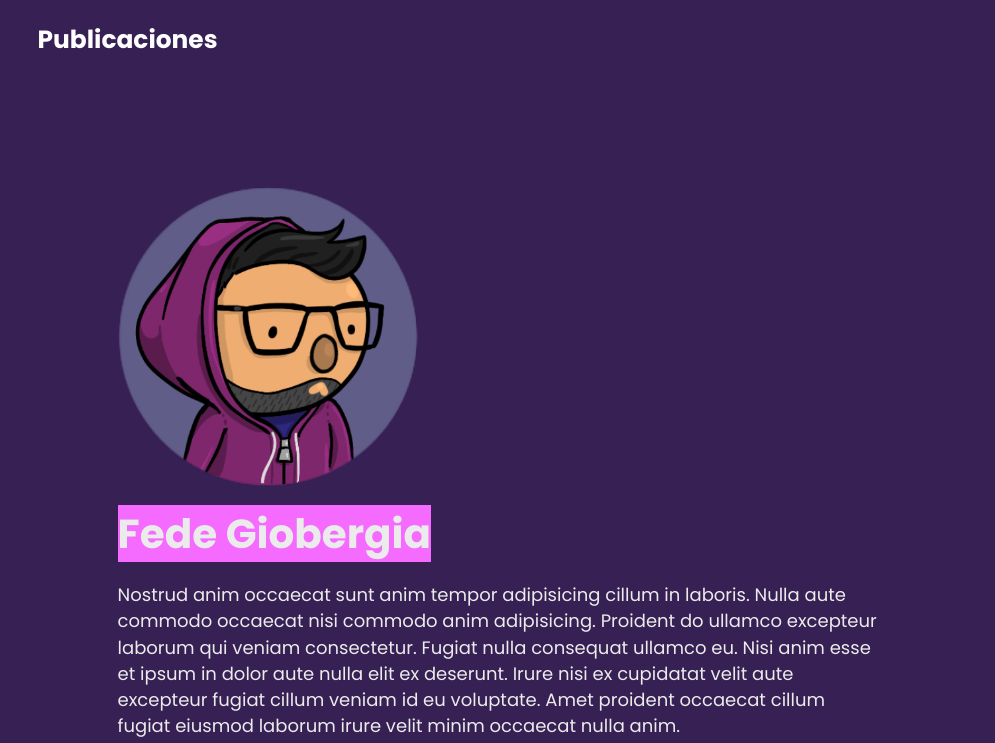
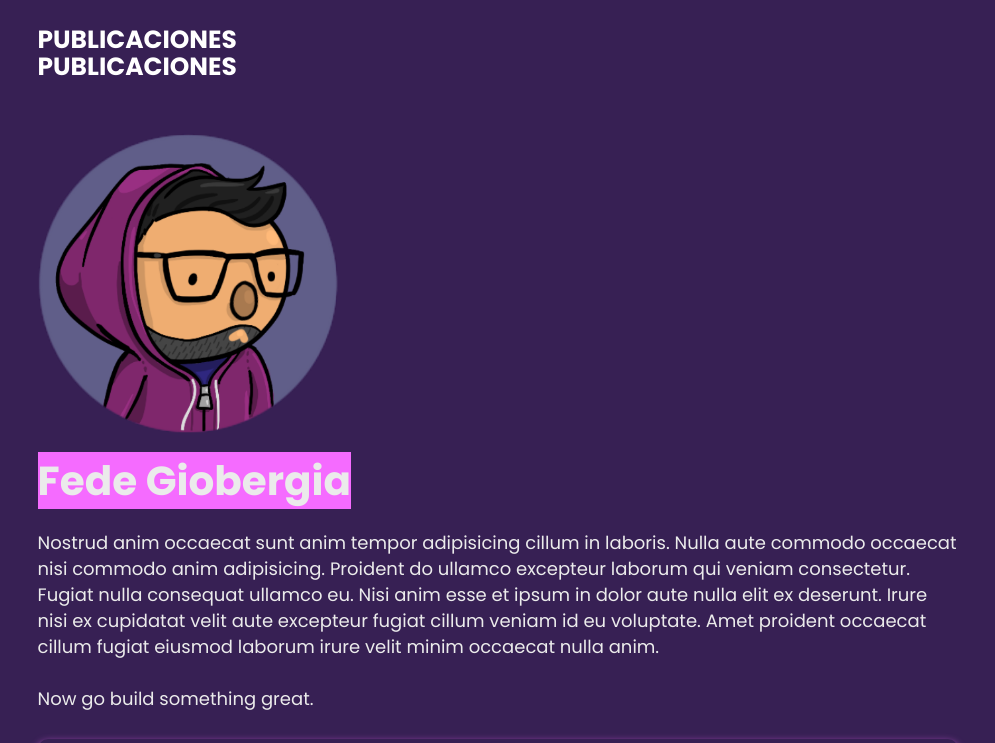
Before and after one commit to FecheGio/portfolio, a Gatsby site: page / in a window 1280 px wide. Shown: the top 743 px of the page, without its empty margins (142-1137 px from the left). Built offline with nearby package versions, Linux system fonts and the light colour scheme; Gatsby itself is replaced by a stand-in of ours.

Commit message:
Fix flex margins

```diff
--- a/src/components/header.js
+++ b/src/components/header.js
@@ -24,9 +24,22 @@
             textDecoration: `none`,
           }}
         >
-          {`Publicaciones`}
+          {`PUBLICACIONES`}
         </Link>
       </h3>
+
+      <h3 style={{ margin: 0 }}>
+        <Link
+          to="/"
+          style={{
+            color: `white`,
+            textDecoration: `none`,
+          }}
+        >
+          {`PUBLICACIONES`}
+        </Link>
+      </h3>
+
     </div>
   </header>
 )
--- a/src/components/layout.css
+++ b/src/components/layout.css
@@ -7,7 +7,7 @@
 }
 
 .content{
-  padding: 80px;
+  /* padding: 80px; */
 }
 .highlight{
   padding-top: 0;
```
